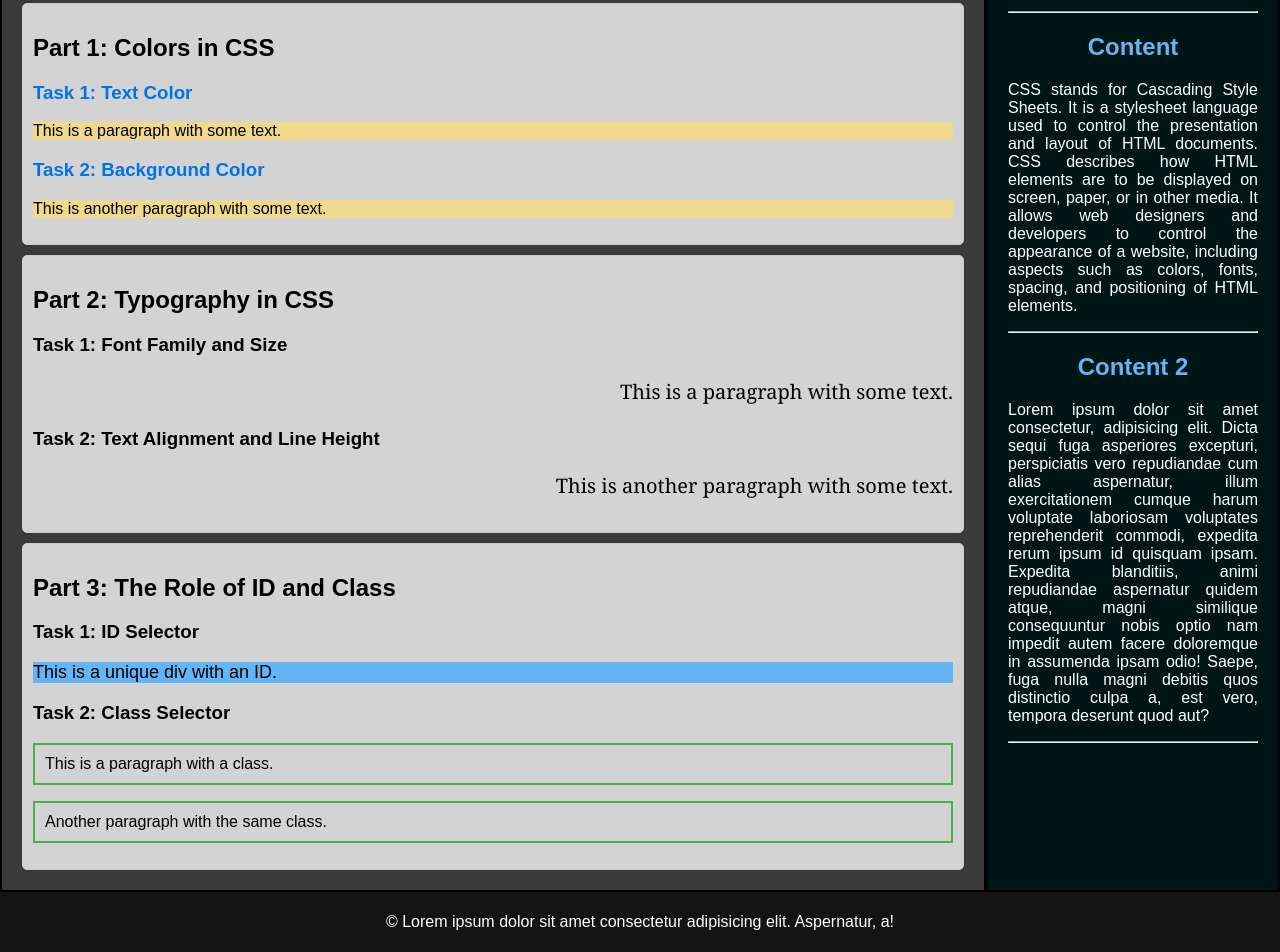
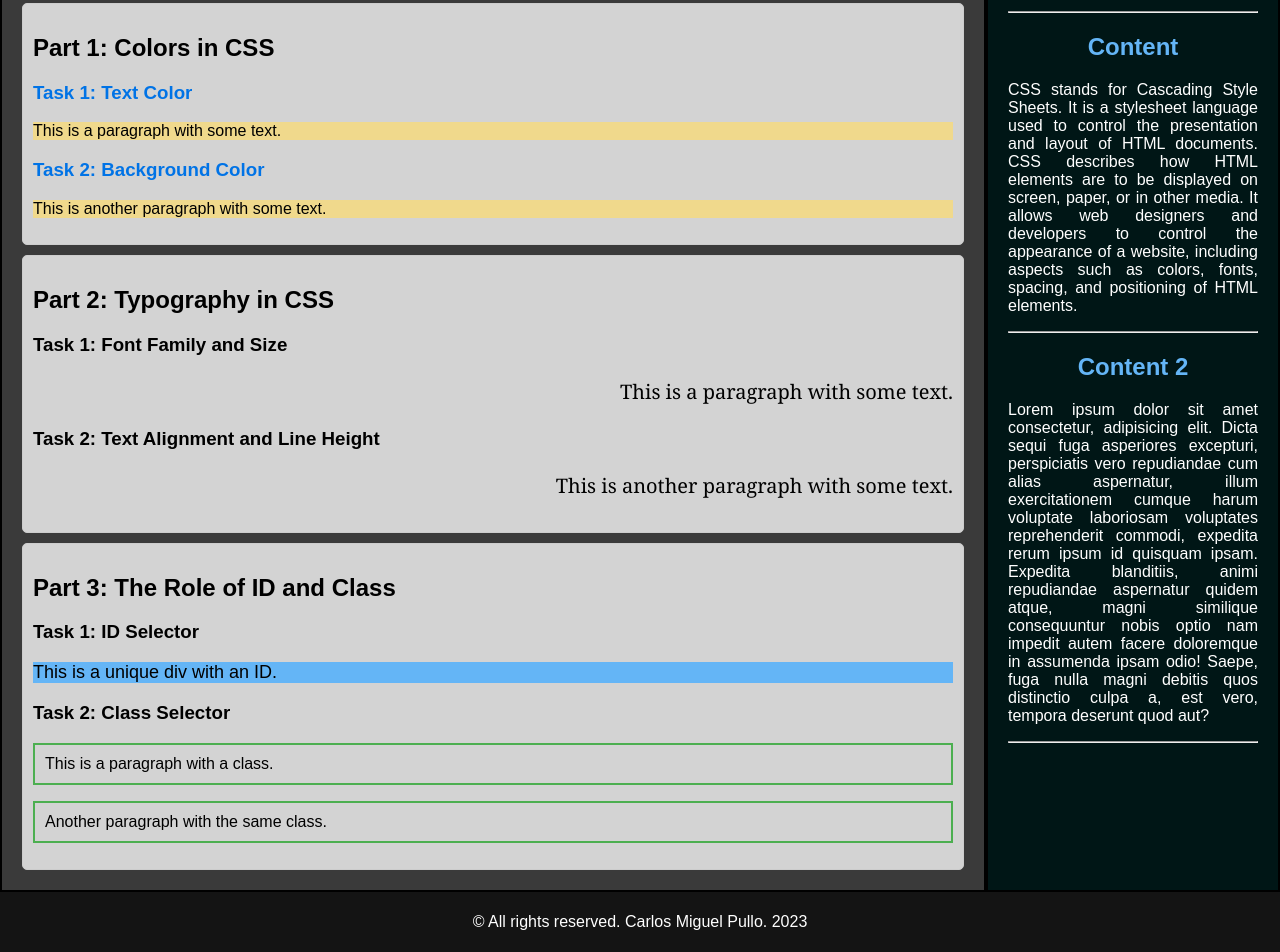
Before and after one commit to CarlosMiguel1234/css.styling.lab, a plain HTML site: page index.html in a window 1280 px wide. Shown: the part 189-1141 px from the top of the page. Drawn offline with Linux system fonts and the light colour scheme.

Commit message:
Update index.html

```diff
--- a/index.html
+++ b/index.html
@@ -4,7 +4,7 @@
     <meta charset="UTF-8">
     <meta name="viewport" content="width=device-width, initial-scale=1.0">
     <link rel="stylesheet" href="style.css">
-    <title>Document</title>
+    <title>Pullo</title>
 </head>
 <body>
     <header>
@@ -77,7 +77,7 @@
     </article>
 
     <footer>
-        <p>&copy; Lorem ipsum dolor sit amet consectetur adipisicing elit. Aspernatur, a!</p>
+        <p>&copy; All rights reserved. Carlos Miguel Pullo. 2023</p>
     </footer>
 </body>
 </html>
```
